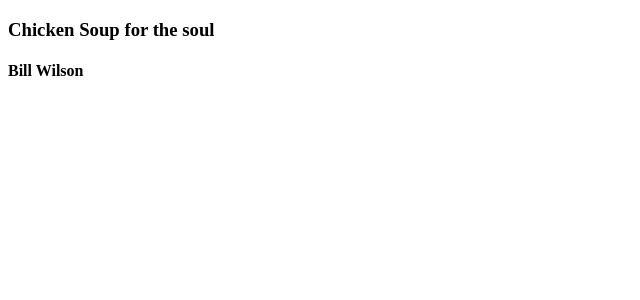
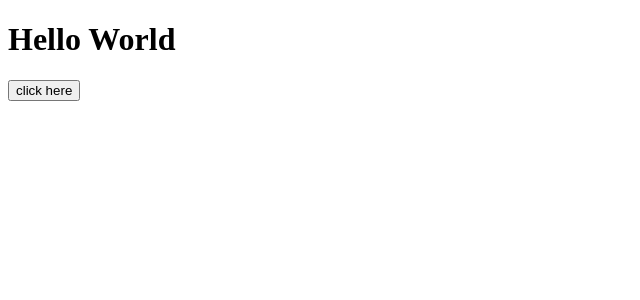
Before and after one commit to SatrioKamaludin/ReactJS-Basic, a React (Create React App) app: page / in a window 1280 px wide. Shown: the top 300 px of the page, without its empty margins (0-640 px from the left). Built offline with nearby package versions, Linux system fonts and the light colour scheme.

Commit message:
Prop types and default props

```diff
--- a/package.json
+++ b/package.json
@@ -6,6 +6,7 @@
     "@testing-library/jest-dom": "^5.16.5",
     "@testing-library/react": "^13.4.0",
     "@testing-library/user-event": "^13.5.0",
+    "prop-types": "^15.8.1",
     "react": "^18.2.0",
     "react-dom": "^18.2.0",
     "react-scripts": "5.0.1",
--- a/src/components/App.js
+++ b/src/components/App.js
@@ -1,15 +1,12 @@
 import { Component } from "react";
-import List from "./List";
+import Button from "./Button";
 
 class App extends Component {
-    state = {
-        book: "Chicken Soup for the soul",
-        author: "Bill Wilson"
-    }
     render(){
         return(
             <div>
-                <List book={this.state.book} author={this.state.author}/>
+                <h1>Hello World</h1>
+                <Button color="biru"/>
             </div>
             //<div></div> //Parsing error: Adjacent JSX elements must be wrapped in an enclosing tag.
         )
--- /dev/null
+++ b/src/components/Button.js
@@ -0,0 +1,22 @@
+import React, { Component } from 'react'
+import Proptypes from 'prop-types';
+
+class Button extends Component {
+    render() {
+        return(
+            <div>
+                <button>click here</button>
+            </div>
+        )
+    }
+}
+
+Button.propTypes = {
+    color: Proptypes.string.isRequired
+}
+
+Button.defaultProps = {
+    color: "merah"
+}
+
+export default Button;
```
Also changed, not shown: 1 other file (tests, documents, lock files or other folders).
